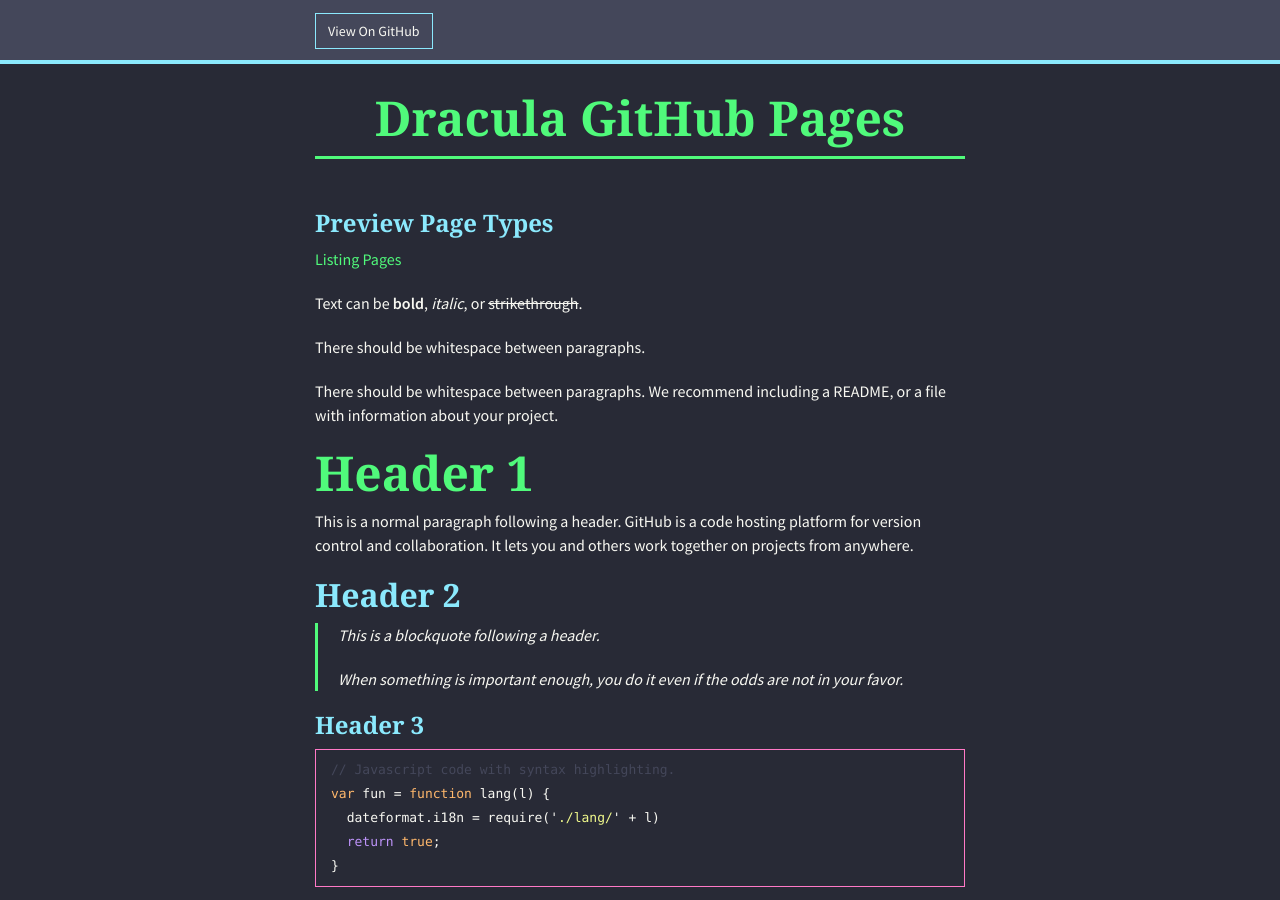
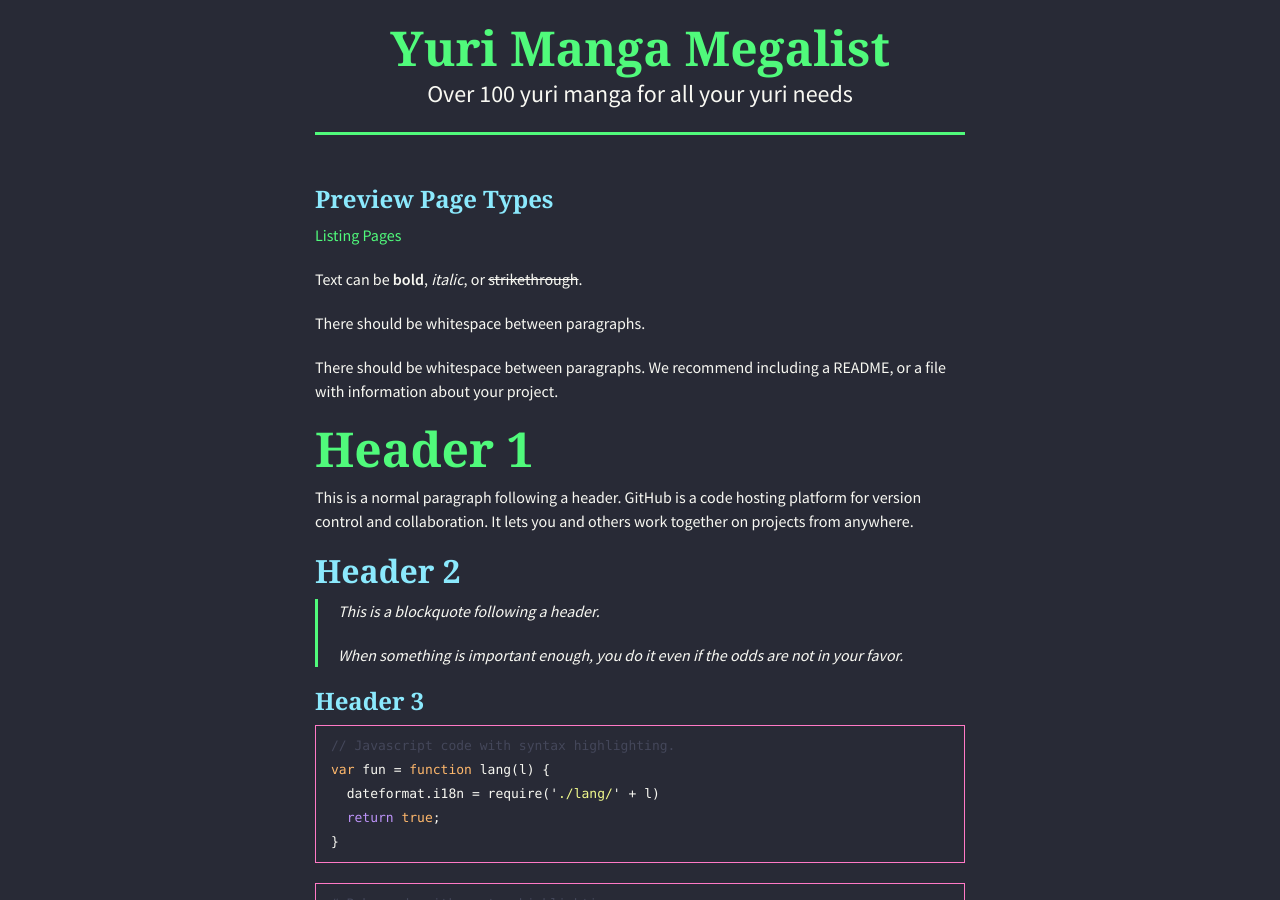
Before and after one commit to Nogooduser/yuri-list, a Jekyll site: the page built from index.md, in a window 1280 px wide and 900 px high. Built offline with Jekyll 4.4.1, drawn with Linux system fonts in a browser that asks for light colours; nearby versions of some CDN libraries; the repository's description, which GitHub fills in, is left out; our own code applies the rules of GitHub Pages for plain Markdown files.

Commit message:
Update _config.yml

```diff
--- a/_config.yml
+++ b/_config.yml
@@ -1,8 +1,7 @@
-title: Dracula GitHub Pages
+title: Yuri Manga Megalist
+description: Over 100 yuri manga for all your yuri needs
 show_downloads: false
-google_analytics:
 remote_theme: "dracula/gh-pages"
-show_header: true
 
 sass:
     style: compressed
```
